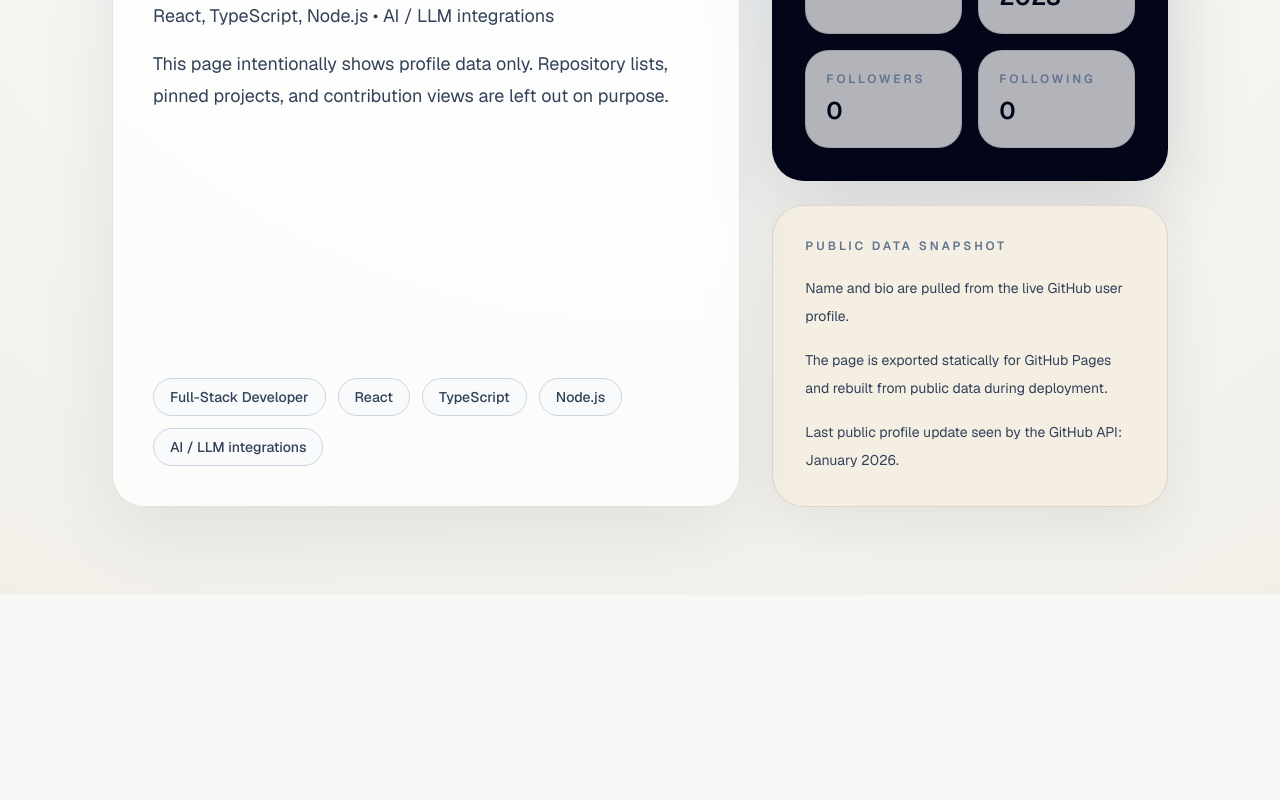
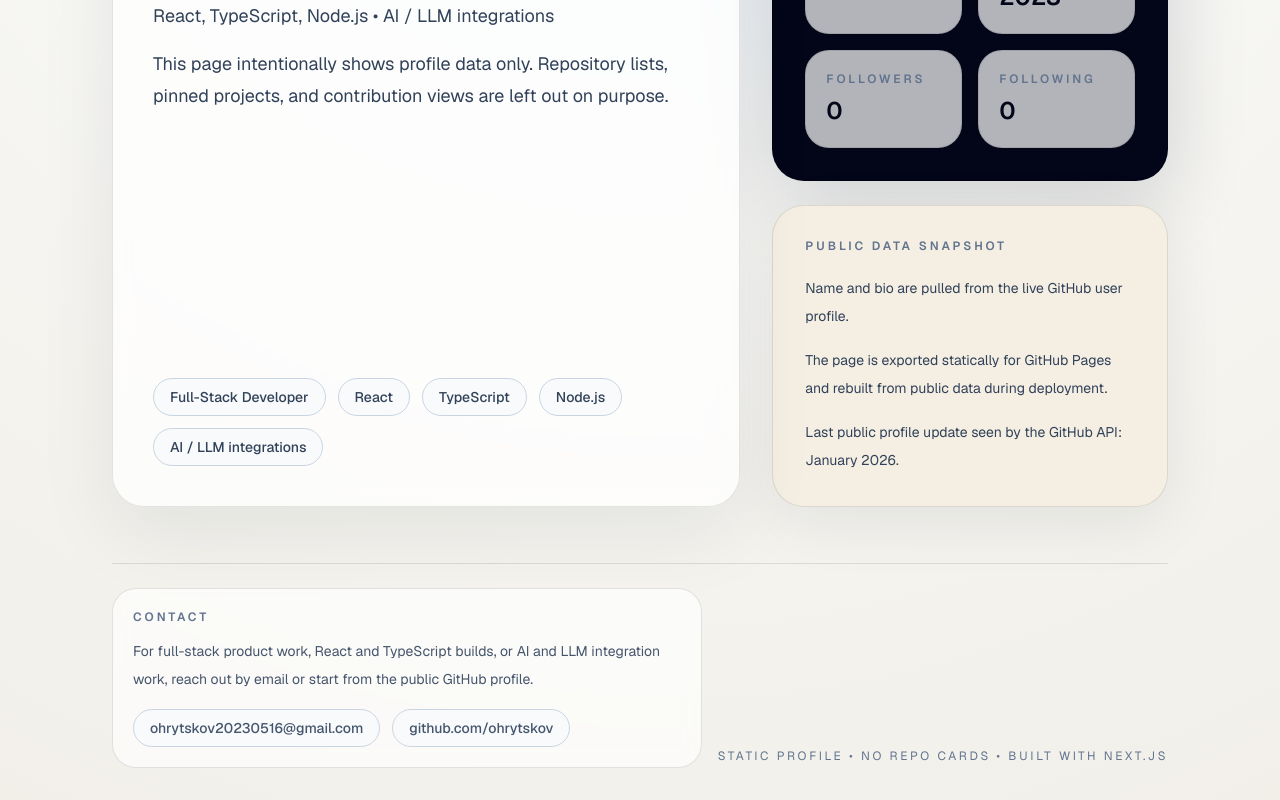
Before and after one commit to ohrytskov/ohrytskov.github.io, a Next.js app: page / in a window 1280 px wide. Shown: the part 458-1258 px from the top of the page. Before the commit the page ends 1053 px from the top, so only its background shows below. Built offline with nearby package versions, Linux system fonts and the light colour scheme; no server answers.

Commit message:
feat: add contact footer to profile site

```diff
--- a/src/app/page.tsx
+++ b/src/app/page.tsx
@@ -140,6 +140,39 @@ export default async function Home() {
             </section>
           </aside>
         </section>
+
+        <footer className="mt-auto grid gap-4 border-t border-black/10 pt-6 text-sm text-slate-600 sm:grid-cols-[1fr_auto] sm:items-end">
+          <div className="rounded-[1.5rem] border border-black/10 bg-white/65 p-5 backdrop-blur-sm">
+            <p className="text-xs font-semibold uppercase tracking-[0.24em] text-slate-500">
+              Contact
+            </p>
+            <p className="mt-3 max-w-2xl leading-7">
+              For full-stack product work, React and TypeScript builds, or AI and
+              LLM integration work, reach out by email or start from the public
+              GitHub profile.
+            </p>
+            <div className="mt-4 flex flex-wrap gap-3">
+              <a
+                className="inline-flex items-center justify-center rounded-full border border-slate-300 bg-slate-50 px-4 py-2 font-medium text-slate-800 transition hover:border-slate-950 hover:bg-slate-950 hover:text-white"
+                href="mailto:ohrytskov20230516@gmail.com"
+              >
+                ohrytskov20230516@gmail.com
+              </a>
+              <a
+                className="inline-flex items-center justify-center rounded-full border border-slate-300 bg-slate-50 px-4 py-2 font-medium text-slate-800 transition hover:border-slate-950 hover:bg-slate-950 hover:text-white"
+                href={profile.html_url}
+                target="_blank"
+                rel="noreferrer"
+              >
+                github.com/ohrytskov
+              </a>
+            </div>
+          </div>
+
+          <div className="pb-1 text-xs uppercase tracking-[0.22em] text-slate-500">
+            Static profile • no repo cards • built with Next.js
+          </div>
+        </footer>
       </div>
     </main>
   );
```
